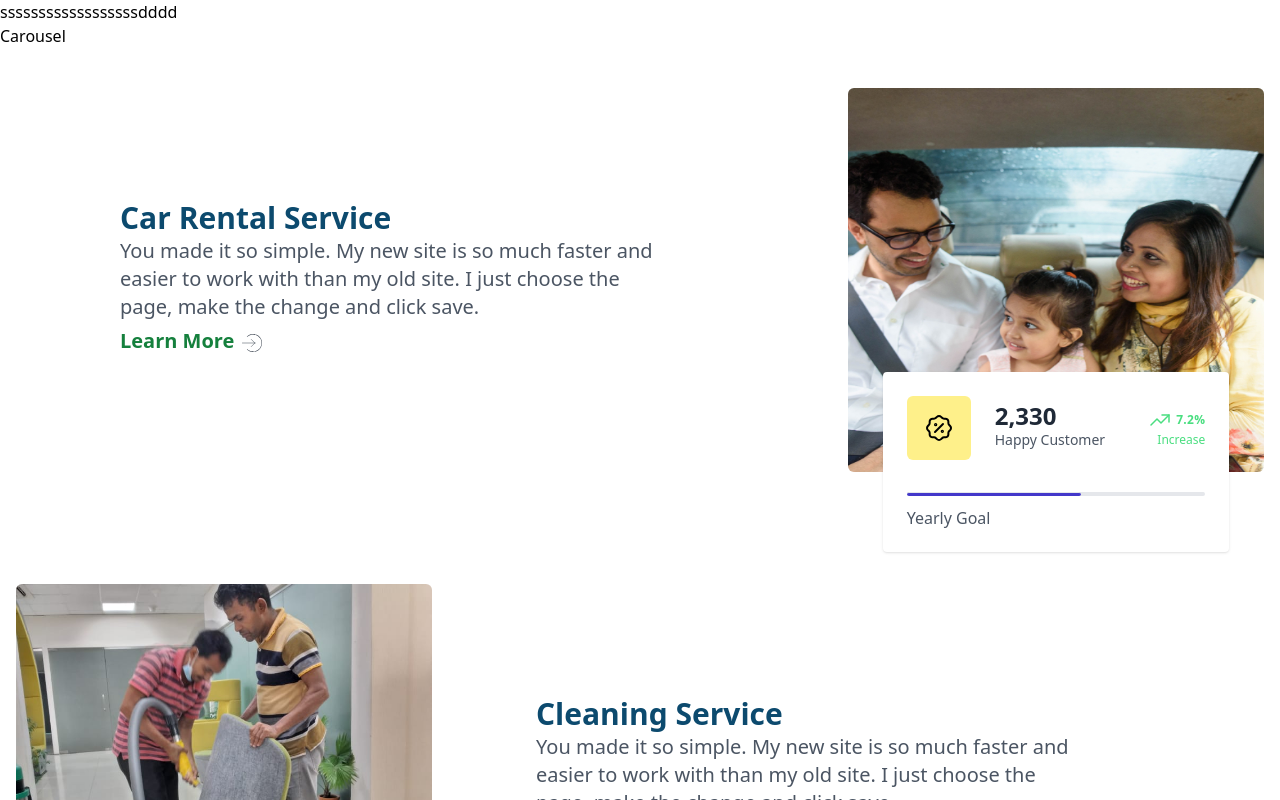
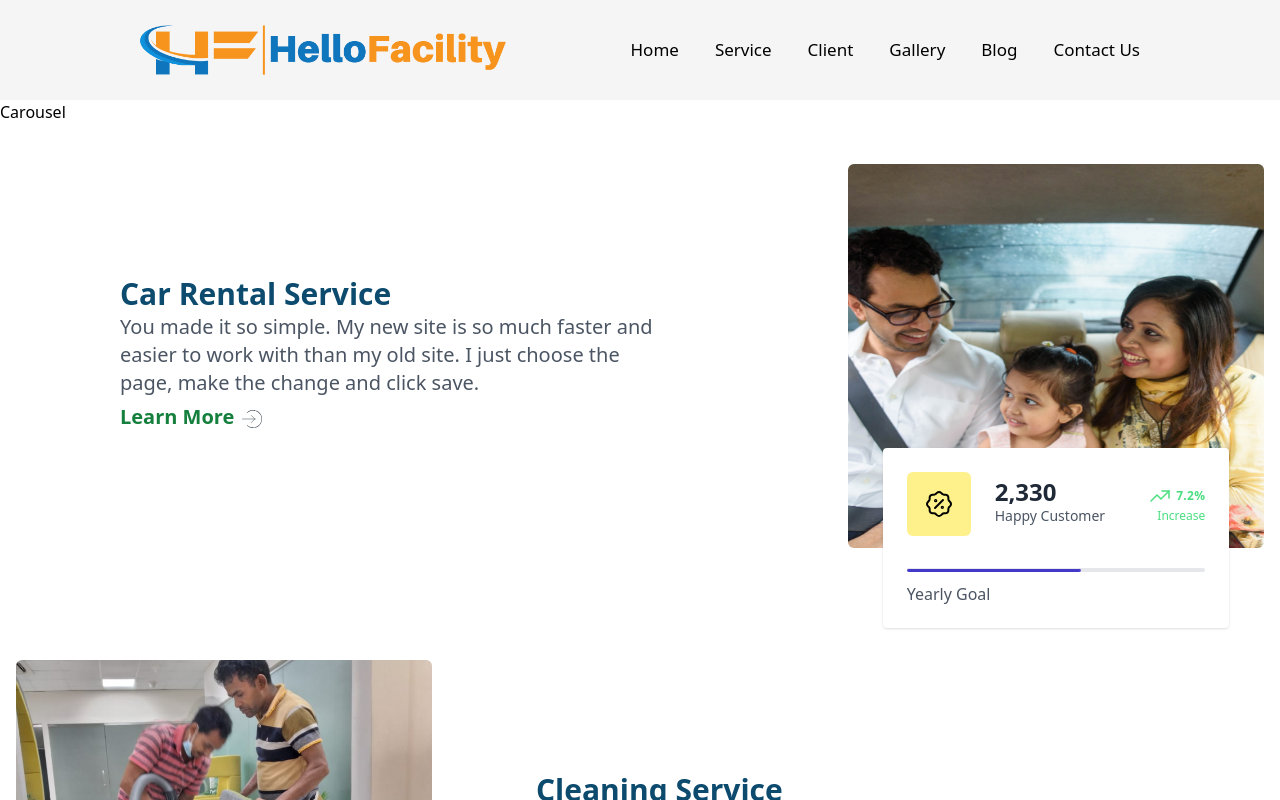
Before and after one commit to HelloFacility/Hello-Facility-Client-Site, a React (Create React App) app: page / in a window 1280 px wide. Shown: the top 800 px of the page. Built offline with nearby package versions, Linux system fonts and the light colour scheme.

Commit message:
simple navbar added

```diff
--- /dev/null
+++ b/src/Components/FontPage/Navbar/Navbar.css
@@ -0,0 +1,23 @@
+.header{
+    height: 100px;
+    background-color:whitesmoke;
+    display: flex;
+    align-items: center;
+    justify-content: space-between;
+    padding-left: 140px;
+    padding-right: 140px;
+
+}
+
+.header a{
+    color: black;
+    text-decoration: none;
+    font-size: 17px;
+    margin-left: 36px;
+}
+.header img{
+    height: 50px;
+}
+.header a:hover{
+    color: orange;
+}
--- a/src/Components/FontPage/Navbar/Navbar.js
+++ b/src/Components/FontPage/Navbar/Navbar.js
@@ -1,9 +1,24 @@
 import React from 'react';
+import { Link } from 'react-router-dom';
+import logo from '../../../Images/ColorLogo.png';
+import './Navbar.css';
 
 const Navbar = () => {
     return (
         <div>
-            ssssssssssssssssssdddd
+            <div className='header'>
+                <img src={logo} alt="/" />
+                <nav>
+                    <Link to='/'>Home</Link>
+                    <Link to='/service'>Service</Link>
+                    <Link to='/client'>Client</Link>
+                    <Link to='/service'>Gallery</Link>
+                    <Link to='/blog'>Blog</Link>
+                    <Link to='/contactus'>Contact Us</Link>
+                </nav>
+            </div>
+
+
         </div>
     );
 };
--- a/src/index.js
+++ b/src/index.js
@@ -1,9 +1,9 @@
 import React from 'react';
 import ReactDOM from 'react-dom/client';
+import { BrowserRouter } from 'react-router-dom';
+import App from './App';
 import './index.css';
-import App from './App';
 import reportWebVitals from './reportWebVitals';
-import { BrowserRouter } from 'react-router-dom';
 
 const root = ReactDOM.createRoot(document.getElementById('root'));
 root.render(
```
